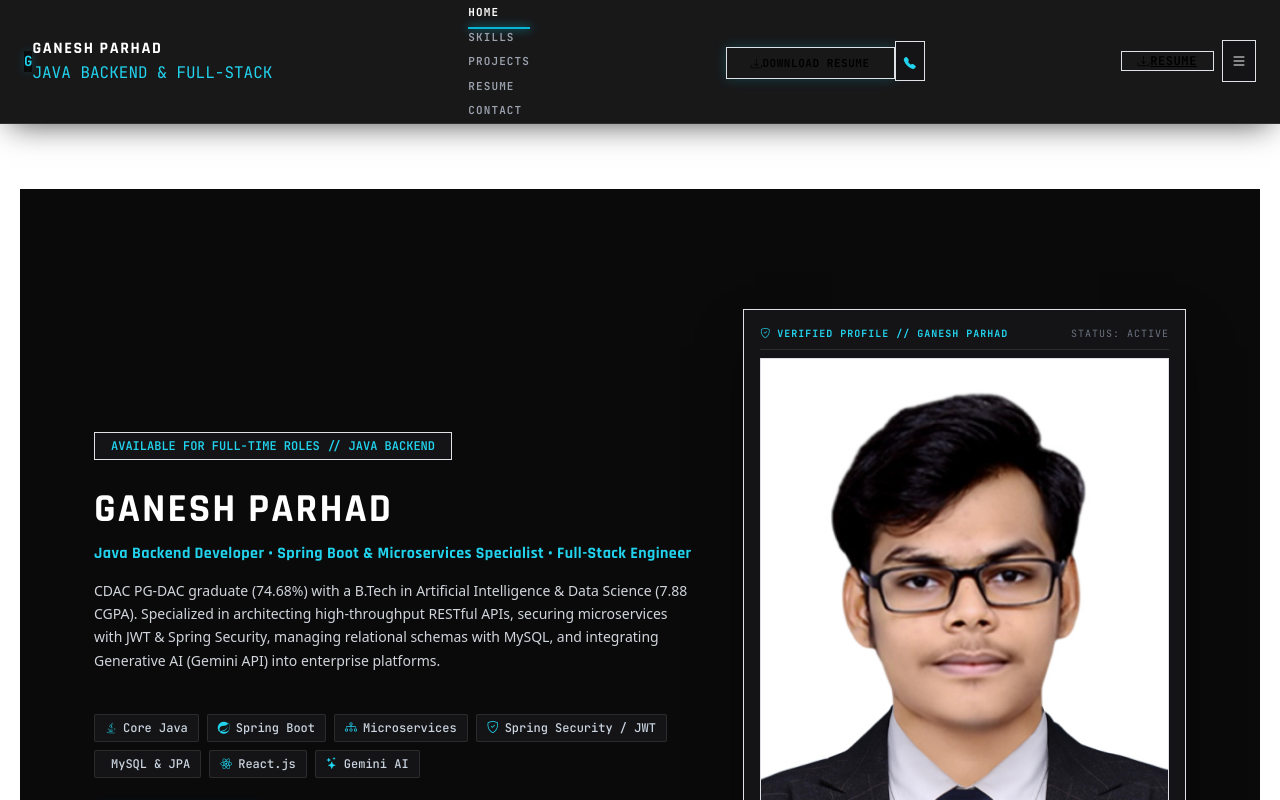
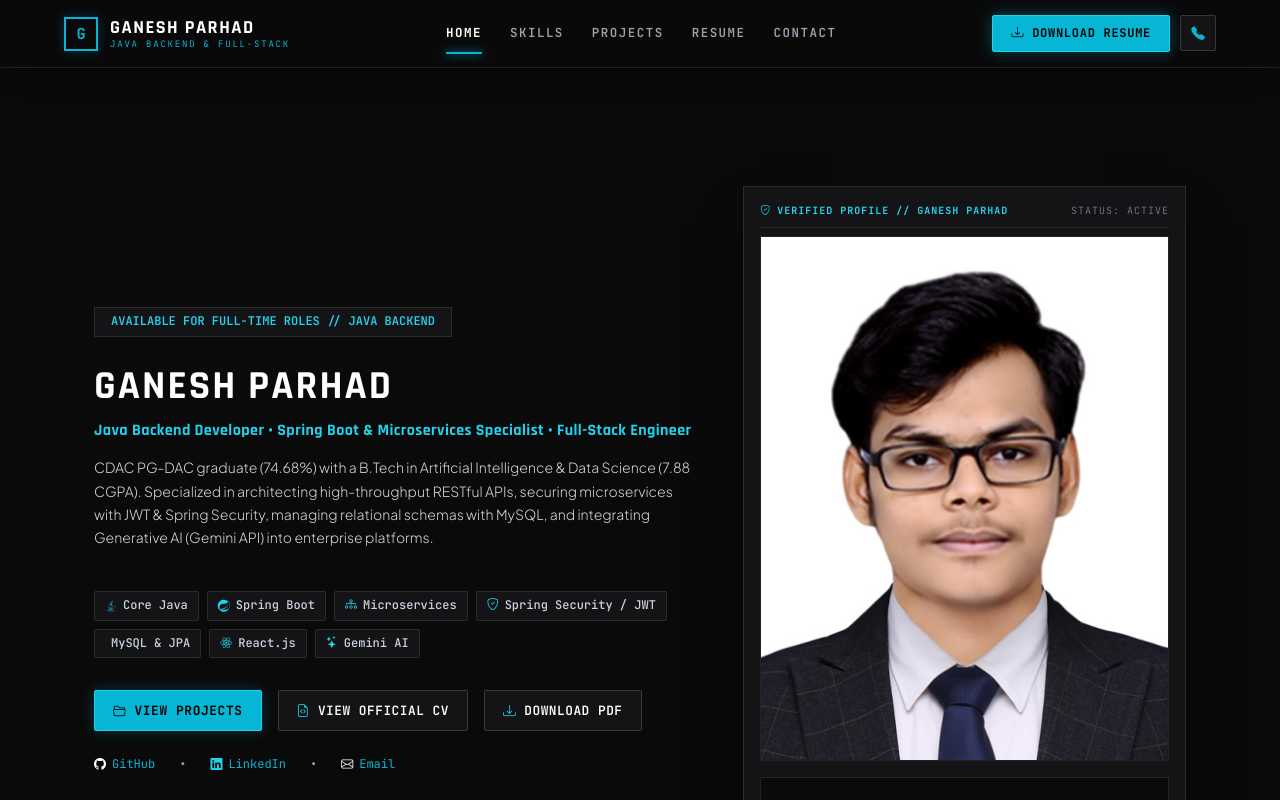
Before and after one commit to ganeshparhad10/Portfolio-Angular, an Angular app: page / in a window 1280 px wide. Shown: the top 800 px of the page. Built offline with nearby package versions, Linux system fonts and the light colour scheme.

Commit message:
fix(navbar): fix desktop horizontal layout, remove white gap, and style download button

```diff
--- a/angular.json
+++ b/angular.json
@@ -26,9 +26,9 @@
               "src/assets"
             ],
             "styles": [
-              "src/styles.css",
+              "node_modules/bootstrap/dist/css/bootstrap.min.css",
               "node_modules/font-awesome/css/font-awesome.min.css",
-              "node_modules/bootstrap/dist/css/bootstrap.min.css"
+              "src/styles.css"
             ],
             "scripts": []
           },
--- a/src/app/components/header/header.component.css
+++ b/src/app/components/header/header.component.css
@@ -1,37 +1,121 @@
 /* ==========================================================================
-   Blueprint Header / Navbar (abhishek-g-mu.vercel.app aesthetic)
+   Blueprint Header & Navbar (abhishek-g-mu.vercel.app aesthetic)
    ========================================================================== */
 
 .main-navbar {
-  background-color: rgba(10, 10, 11, 0.94);
+  position: fixed;
+  top: 0;
+  left: 0;
+  right: 0;
+  height: 68px;
+  background-color: rgba(10, 10, 11, 0.96);
   backdrop-filter: blur(12px);
   -webkit-backdrop-filter: blur(12px);
   border-bottom: 1px solid rgba(255, 255, 255, 0.1);
   box-shadow: 0 10px 30px -10px rgba(0, 0, 0, 0.7);
-  transition: all 0.2s ease;
+  z-index: 1000;
 }
 
+.navbar-inner {
+  max-width: 1200px;
+  margin: 0 auto;
+  padding: 0 24px;
+  height: 100%;
+  display: flex;
+  align-items: center;
+  justify-content: space-between;
+}
+
+/* Brand Link */
 .brand-link {
+  display: flex;
+  align-items: center;
+  gap: 12px;
   text-decoration: none;
+  outline: none !important;
+  border: none;
+}
+
+.brand-link:focus,
+.brand-link:active {
+  outline: none !important;
+  box-shadow: none !important;
 }
 
 .brand-badge {
+  width: 34px;
+  height: 34px;
+  min-width: 34px;
+  border: 2px solid #06b6d4;
   background: #0A0A0B;
-  box-shadow: 0 0 10px rgba(6, 182, 212, 0.2);
+  color: #06b6d4;
+  font-family: var(--font-mono, monospace);
+  font-weight: 800;
+  font-size: 0.95rem;
+  display: flex;
+  align-items: center;
+  justify-content: center;
+  box-shadow: 0 0 10px rgba(6, 182, 212, 0.25);
+  transition: transform 0.2s ease;
 }
 
-.nav-link {
+.brand-link:hover .brand-badge {
+  transform: scale(1.05);
+}
+
+.brand-text {
+  display: flex;
+  flex-direction: column;
+}
+
+.brand-name {
+  font-family: var(--font-tech-heading, sans-serif);
+  font-size: 1.15rem;
+  font-weight: 700;
+  color: #ffffff;
+  letter-spacing: 0.08em;
+  text-transform: uppercase;
+  line-height: 1.2;
+}
+
+.brand-subtitle {
+  font-family: var(--font-mono, monospace);
+  font-size: 9px;
+  letter-spacing: 0.2em;
+  color: #06b6d4;
+  text-transform: uppercase;
+  line-height: 1.2;
+}
+
+/* Desktop Navigation */
+.desktop-nav {
+  display: flex;
+  align-items: center;
+  gap: 28px;
+  list-style: none;
+  margin: 0;
+  padding: 0;
+}
+
+.nav-item {
+  font-family: var(--font-mono, monospace);
+  font-size: 0.78rem;
+  font-weight: 600;
+  text-transform: uppercase;
+  letter-spacing: 0.12em;
   color: #9ca3af;
   text-decoration: none;
+  padding: 6px 0;
   position: relative;
   transition: color 0.15s ease;
+  outline: none;
 }
 
-.nav-link:hover {
+.nav-item:hover {
   color: #ffffff;
 }
 
-.nav-link.active {
+.nav-item.active {
   color: #ffffff;
   font-weight: 700;
 }
@@ -47,39 +131,202 @@
   box-shadow: 0 0 8px #06b6d4;
 }
 
-.nav-link.active .nav-active-bar {
+.nav-item.active .nav-active-bar {
   display: block;
 }
 
-/* Button & Action Styling */
+/* Desktop Action Buttons */
+.desktop-actions {
+  display: flex;
+  align-items: center;
+  gap: 10px;
+}
+
 .btn-nav-download {
+  display: inline-flex;
+  align-items: center;
+  gap: 8px;
+  background: #06b6d4;
+  color: #000000 !important;
+  font-family: var(--font-mono, monospace);
+  font-size: 0.75rem;
+  font-weight: 800;
+  letter-spacing: 0.06em;
+  text-transform: uppercase;
+  padding: 8px 18px;
+  border: 1px solid #22d3ee;
+  border-radius: 2px;
   text-decoration: none;
+  box-shadow: 0 0 15px rgba(6, 182, 212, 0.35);
   cursor: pointer;
-  box-shadow: 0 0 12px rgba(6, 182, 212, 0.25);
+  transition: all 0.2s ease;
+  outline: none;
 }
 
 .btn-nav-download:hover {
-  box-shadow: 0 0 20px rgba(6, 182, 212, 0.5);
+  background: #22d3ee;
+  box-shadow: 0 0 22px rgba(6, 182, 212, 0.6);
+  transform: translateY(-1px);
+  color: #000000 !important;
+}
+
+.btn-nav-phone {
+  width: 36px;
+  height: 36px;
+  display: inline-flex;
+  align-items: center;
+  justify-content: center;
+  background: #141416;
+  border: 1px solid rgba(255, 255, 255, 0.15);
+  border-radius: 2px;
+  color: #06b6d4;
+  font-size: 0.85rem;
+  text-decoration: none;
+  transition: all 0.15s ease;
+  outline: none;
+}
+
+.btn-nav-phone:hover {
+  border-color: #06b6d4;
+  color: #22d3ee;
   transform: translateY(-1px);
 }
 
-.btn-nav-phone {
+/* Mobile Controls (Hidden on desktop) */
+.mobile-controls {
+  display: none;
+}
+
+.btn-mobile-resume {
+  display: inline-flex;
+  align-items: center;
+  gap: 6px;
+  background: #06b6d4;
+  color: #000000 !important;
+  font-family: var(--font-mono, monospace);
+  font-size: 0.72rem;
+  font-weight: 700;
+  text-transform: uppercase;
+  padding: 6px 12px;
+  border: 1px solid #22d3ee;
+  border-radius: 2px;
   text-decoration: none;
 }
 
-.mobile-link {
+.btn-mobile-toggle {
+  display: inline-flex;
+  align-items: center;
+  justify-content: center;
+  width: 34px;
+  height: 34px;
+  background: #141416;
+  border: 1px solid rgba(255, 255, 255, 0.15);
+  border-radius: 2px;
+  color: #06b6d4;
+  font-size: 1.2rem;
+  cursor: pointer;
+  outline: none;
+}
+
+.btn-mobile-toggle:hover {
+  border-color: #06b6d4;
+  color: #22d3ee;
+}
+
+/* Responsive breakpoint: <= 991px */
+@media (max-width: 991px) {
+  .desktop-nav,
+  .desktop-actions {
+    display: none !important;
+  }
+
+  .mobile-controls {
+    display: flex;
+    align-items: center;
+    gap: 8px;
+  }
+}
+
+/* Mobile Drawer */
+.mobile-drawer {
+  background-color: #141416;
+  border-bottom: 1px solid rgba(6, 182, 212, 0.4);
+  padding: 16px 20px 20px;
+  box-shadow: 0 20px 40px rgba(0, 0, 0, 0.8);
+  animation: slideDown 0.2s ease-out;
+}
+
+.mobile-links-grid {
+  display: grid;
+  grid-template-columns: 1fr 1fr;
+  gap: 8px;
+  padding-bottom: 12px;
+  margin-bottom: 12px;
+  border-bottom: 1px solid rgba(255, 255, 255, 0.1);
+}
+
+.mobile-drawer-link {
+  display: flex;
+  align-items: center;
+  gap: 8px;
+  padding: 10px 12px;
+  background: #0A0A0B;
+  border: 1px solid rgba(255, 255, 255, 0.1);
+  border-radius: 2px;
+  color: #d1d5db;
+  font-family: var(--font-mono, monospace);
+  font-size: 0.75rem;
+  text-transform: uppercase;
   text-decoration: none;
   transition: all 0.15s ease;
 }
 
-.mobile-link.active-mobile {
-  border-color: #06b6d4 !important;
-  color: #ffffff !important;
-  background-color: rgba(6, 182, 212, 0.12) !important;
+.mobile-drawer-link.col-full {
+  grid-column: span 2;
 }
 
-.mobile-drawer {
-  animation: slideDown 0.2s ease-out;
+.mobile-drawer-link:hover,
+.mobile-drawer-link.active-mobile {
+  border-color: #06b6d4;
+  color: #ffffff;
+  background: rgba(6, 182, 212, 0.12);
+}
+
+.mobile-drawer-actions {
+  display: flex;
+  flex-direction: column;
+  gap: 8px;
+}
+
+.mobile-drawer-download {
+  display: flex;
+  align-items: center;
+  justify-content: center;
+  gap: 8px;
+  background: #06b6d4;
+  color: #000000 !important;
+  font-family: var(--font-mono, monospace);
+  font-weight: 700;
+  font-size: 0.75rem;
+  text-transform: uppercase;
+  padding: 10px 16px;
+  border-radius: 2px;
+  text-decoration: none;
+}
+
+.mobile-drawer-phone {
+  display: flex;
+  align-items: center;
+  justify-content: center;
+  gap: 8px;
+  background: #0A0A0B;
+  border: 1px solid rgba(255, 255, 255, 0.15);
+  color: #e5e7eb;
+  font-family: var(--font-mono, monospace);
+  font-size: 0.75rem;
+  padding: 10px 16px;
+  border-radius: 2px;
+  text-decoration: none;
 }
 
 @keyframes slideDown {
--- a/src/app/components/header/header.component.html
+++ b/src/app/components/header/header.component.html
@@ -1,122 +1,128 @@
-<header class="main-navbar sticky top-0 left-0 right-0 z-50">
-  <div class="navbar-inner max-w-7xl mx-auto px-4 sm:px-6 lg:px-8">
-    <div class="flex items-center justify-between h-16">
+<header class="main-navbar">
+  <div class="navbar-inner">
 
-      <!-- Brand Logo Link (matching reference) -->
-      <a routerLink="/" class="brand-link flex items-center gap-2.5 group focus:outline-none" (click)="closeMenu()">
-        <div class="brand-badge w-8 h-8 border-2 border-cyan-500 flex items-center justify-center font-bold text-cyan-400 font-mono text-sm transition-transform group-hover:scale-105">
+    <!-- Brand Logo -->
+    <a routerLink="/" class="brand-link" (click)="closeMenu()">
+      <div class="brand-badge">
         G
       </div>
-        <div class="flex flex-col">
-          <span class="brand-name font-bold tracking-widest text-base sm:text-lg text-white font-tech-heading uppercase">
+      <div class="brand-text">
+        <span class="brand-name">
           GANESH PARHAD
         </span>
-          <span class="brand-subtitle text-[9px] font-mono tracking-[0.2em] text-cyan-400 uppercase -mt-0.5">
+        <span class="brand-subtitle">
           JAVA BACKEND & FULL-STACK
         </span>
       </div>
     </a>
 
-      <!-- Desktop Nav Links -->
-      <nav class="hidden lg:flex items-center space-x-4 xl:space-x-6 text-[11px] xl:text-xs font-mono font-semibold uppercase tracking-widest text-gray-400">
-        <a routerLink="/" [routerLinkActiveOptions]="{exact: true}" routerLinkActive="active" class="nav-link relative py-1 hover:text-white transition-colors">
-          Home
+    <!-- Desktop Navigation Links (Horizontal Row) -->
+    <nav class="desktop-nav">
+      <a routerLink="/" [routerLinkActiveOptions]="{exact: true}" routerLinkActive="active" class="nav-item">
+        <span>Home</span>
         <span class="nav-active-bar"></span>
       </a>
-        <a routerLink="/skills" routerLinkActive="active" class="nav-link relative py-1 hover:text-white transition-colors">
-          Skills
+      <a routerLink="/skills" routerLinkActive="active" class="nav-item">
+        <span>Skills</span>
         <span class="nav-active-bar"></span>
       </a>
-        <a routerLink="/projects" routerLinkActive="active" class="nav-link relative py-1 hover:text-white transition-colors">
-          Projects
+      <a routerLink="/projects" routerLinkActive="active" class="nav-item">
+        <span>Projects</span>
         <span class="nav-active-bar"></span>
       </a>
-        <a routerLink="/resume" routerLinkActive="active" class="nav-link relative py-1 hover:text-white transition-colors">
-          Resume
+      <a routerLink="/resume" routerLinkActive="active" class="nav-item">
+        <span>Resume</span>
         <span class="nav-active-bar"></span>
       </a>
-        <a routerLink="/contact" routerLinkActive="active" class="nav-link relative py-1 hover:text-white transition-colors">
-          Contact
+      <a routerLink="/contact" routerLinkActive="active" class="nav-item">
+        <span>Contact</span>
         <span class="nav-active-bar"></span>
       </a>
     </nav>
 
-      <!-- Desktop Right Actions -->
-      <div class="hidden lg:flex items-center gap-2.5">
-        <!-- Download Resume Action -->
+    <!-- Desktop Right Action Buttons -->
+    <div class="desktop-actions">
+      <!-- Download Resume Button -->
       <a
         href="assets/Ganesh-Parhad.pdf"
         download="Ganesh_Parhad_Resume.pdf"
-          class="btn-nav-download bg-cyan-500 hover:bg-cyan-400 text-black px-4 xl:px-5 py-2 text-[11px] xl:text-xs font-mono font-bold transition-all border border-cyan-400 uppercase tracking-wider inline-flex items-center gap-1.5 shadow-md">
-          <i class="bi bi-download text-black"></i>
+        class="btn-nav-download"
+        title="Download official PDF resume">
+        <i class="bi bi-download"></i>
         <span>DOWNLOAD RESUME</span>
       </a>
 
-        <!-- Quick Phone Action -->
+      <!-- Quick Phone Call Button -->
       <a
         href="tel:+918421028276"
-          title="Direct Phone Contact"
-          class="btn-nav-phone p-2 border border-white/20 hover:border-cyan-500 text-gray-300 hover:text-white bg-[#141416] transition-colors inline-flex items-center justify-center">
-          <i class="bi bi-telephone-fill text-cyan-400 text-xs"></i>
+        title="Direct Phone: +91-8421028276"
+        class="btn-nav-phone">
+        <i class="bi bi-telephone-fill"></i>
       </a>
     </div>
 
-      <!-- Mobile Right Controls -->
-      <div class="flex items-center gap-2 lg:hidden">
+    <!-- Mobile Right Controls (Only on mobile <= 991px) -->
+    <div class="mobile-controls">
       <a
         href="assets/Ganesh-Parhad.pdf"
         download="Ganesh_Parhad_Resume.pdf"
-          class="inline-flex items-center gap-1.5 px-3 py-1.5 bg-cyan-500 text-black text-xs font-mono font-bold border border-cyan-400 uppercase tracking-wider">
+        class="btn-mobile-resume">
         <i class="bi bi-download"></i>
-          <span class="hidden sm:inline">RESUME</span>
+        <span>RESUME</span>
       </a>
 
-        <!-- Mobile Toggle Button -->
+      <!-- Mobile Hamburger Button -->
       <button
         type="button"
-          class="p-2 border border-white/20 hover:border-cyan-500 text-gray-300 hover:text-white bg-[#141416] transition-colors"
+        class="btn-mobile-toggle"
         (click)="toggleMenu()"
         [attr.aria-expanded]="isMenuOpen"
         aria-label="Toggle navigation">
-          <i class="bi" [ngClass]="isMenuOpen ? 'bi-x-lg text-cyan-400' : 'bi-list text-white'"></i>
+        <i class="bi" [ngClass]="isMenuOpen ? 'bi-x-lg' : 'bi-list'"></i>
       </button>
     </div>
 
   </div>
-  </div>
 
-  <!-- Mobile Navigation Drawer -->
-  <div *ngIf="isMenuOpen" class="mobile-drawer lg:hidden bg-[#141416] border-b border-cyan-500/40 px-4 pt-4 pb-6 space-y-3 shadow-2xl">
-    <div class="grid grid-cols-2 gap-2 pb-3 border-b border-white/10 font-mono text-[11px] uppercase tracking-wider">
-      <a routerLink="/" [routerLinkActiveOptions]="{exact: true}" routerLinkActive="active-mobile" (click)="closeMenu()" class="mobile-link p-2.5 border border-white/10 hover:border-cyan-500 bg-[#0A0A0B] text-gray-300 flex items-center gap-2">
-        <i class="bi bi-house-door text-cyan-400"></i> Home
+  <!-- Mobile Dropdown Navigation Drawer -->
+  <div *ngIf="isMenuOpen" class="mobile-drawer">
+    <div class="mobile-links-grid">
+      <a routerLink="/" [routerLinkActiveOptions]="{exact: true}" routerLinkActive="active-mobile" (click)="closeMenu()" class="mobile-drawer-link">
+        <i class="bi bi-house-door text-cyan-400"></i>
+        <span>Home</span>
       </a>
-      <a routerLink="/skills" routerLinkActive="active-mobile" (click)="closeMenu()" class="mobile-link p-2.5 border border-white/10 hover:border-cyan-500 bg-[#0A0A0B] text-gray-300 flex items-center gap-2">
-        <i class="bi bi-cpu text-cyan-400"></i> Skills
+      <a routerLink="/skills" routerLinkActive="active-mobile" (click)="closeMenu()" class="mobile-drawer-link">
+        <i class="bi bi-cpu text-cyan-400"></i>
+        <span>Skills</span>
       </a>
-      <a routerLink="/projects" routerLinkActive="active-mobile" (click)="closeMenu()" class="mobile-link p-2.5 border border-white/10 hover:border-cyan-500 bg-[#0A0A0B] text-gray-300 flex items-center gap-2">
-        <i class="bi bi-folder2 text-cyan-400"></i> Projects
+      <a routerLink="/projects" routerLinkActive="active-mobile" (click)="closeMenu()" class="mobile-drawer-link">
+        <i class="bi bi-folder2 text-cyan-400"></i>
+        <span>Projects</span>
       </a>
-      <a routerLink="/resume" routerLinkActive="active-mobile" (click)="closeMenu()" class="mobile-link p-2.5 border border-white/10 hover:border-cyan-500 bg-[#0A0A0B] text-gray-300 flex items-center gap-2">
-        <i class="bi bi-file-earmark-code text-cyan-400"></i> Resume
+      <a routerLink="/resume" routerLinkActive="active-mobile" (click)="closeMenu()" class="mobile-drawer-link">
+        <i class="bi bi-file-earmark-code text-cyan-400"></i>
+        <span>Resume</span>
       </a>
-      <a routerLink="/contact" routerLinkActive="active-mobile" (click)="closeMenu()" class="mobile-link col-span-2 p-2.5 border border-white/10 hover:border-cyan-500 bg-[#0A0A0B] text-gray-300 flex items-center gap-2">
-        <i class="bi bi-envelope text-cyan-400"></i> Contact Ganesh
+      <a routerLink="/contact" routerLinkActive="active-mobile" (click)="closeMenu()" class="mobile-drawer-link col-full">
+        <i class="bi bi-envelope text-cyan-400"></i>
+        <span>Contact Ganesh</span>
       </a>
     </div>
 
-    <!-- Mobile Drawer Actions -->
-    <div class="pt-1 flex flex-col gap-2">
+    <!-- Mobile Drawer Buttons -->
+    <div class="mobile-drawer-actions">
       <a
         href="assets/Ganesh-Parhad.pdf"
         download="Ganesh_Parhad_Resume.pdf"
-        class="w-full flex items-center justify-center gap-2 py-2.5 bg-cyan-500 hover:bg-cyan-400 text-black font-mono font-bold text-xs uppercase tracking-wider">
-        <i class="bi bi-download"></i> DOWNLOAD OFFICIAL RESUME (PDF)
+        class="mobile-drawer-download">
+        <i class="bi bi-download"></i>
+        <span>DOWNLOAD OFFICIAL RESUME (PDF)</span>
       </a>
       <a
         href="tel:+918421028276"
-        class="w-full flex items-center justify-center gap-2 py-2.5 border border-white/15 hover:border-cyan-500 text-gray-300 font-mono text-xs bg-[#0A0A0B]">
-        <i class="bi bi-telephone text-cyan-400"></i> Call: +91-8421028276
+        class="mobile-drawer-phone">
+        <i class="bi bi-telephone-fill"></i>
+        <span>Call: +91-8421028276</span>
       </a>
     </div>
   </div>
--- a/src/styles.css
+++ b/src/styles.css
@@ -51,17 +51,14 @@
   box-sizing: border-box;
 }
 
-html {
+html, body {
+  margin: 0;
+  padding: 0;
   scroll-behavior: smooth;
   font-size: 16px;
-}
-
-body {
-  margin: 0;
-  padding: 0;
+  background-color: #0A0A0B !important;
+  color: var(--text-main) !important;
   font-family: var(--font-sans);
-  background-color: var(--bg-body);
-  color: var(--text-main);
   line-height: 1.65;
   -webkit-font-smoothing: antialiased;
   -moz-osx-font-smoothing: grayscale;
@@ -271,8 +268,9 @@ a:hover {
 
 /* Layout Offset */
 .main-content {
-  padding-top: 70px;
-  min-height: calc(100vh - 70px);
+  padding-top: 68px;
+  min-height: calc(100vh - 68px);
+  background-color: #0A0A0B !important;
 }
 
 /* Blueprint Utility Classes */
@@ -280,6 +278,8 @@ a:hover {
 .font-mono { font-family: var(--font-mono, 'JetBrains Mono', monospace); }
 .text-cyan-400 { color: #22d3ee !important; }
 .text-cyan-500 { color: #06b6d4 !important; }
+.text-black { color: #000000 !important; }
+.bg-cyan-500 { background-color: #06b6d4 !important; }
 .border-cyan-500 { border-color: #06b6d4 !important; }
 .border-cyan-500\/80 { border-color: rgba(6, 182, 212, 0.8) !important; }
 .bg-\[\#0A0A0B\] { background-color: #0A0A0B !important; }
```
Lines whose indentation alone changed are shown as unchanged.
